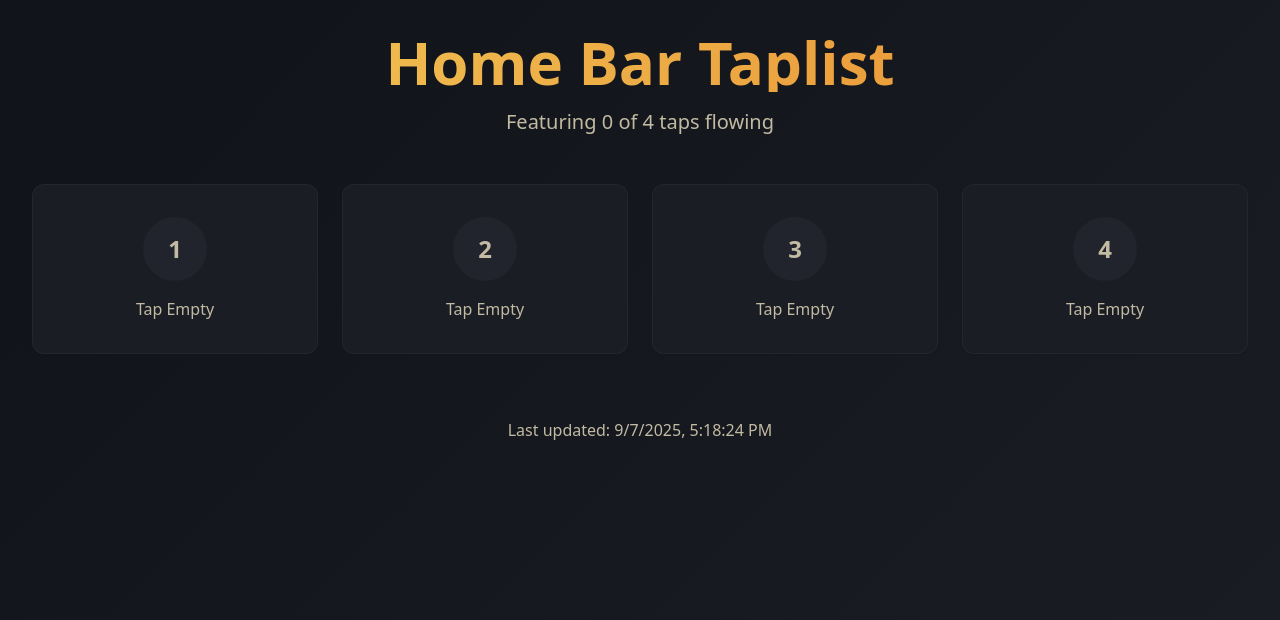
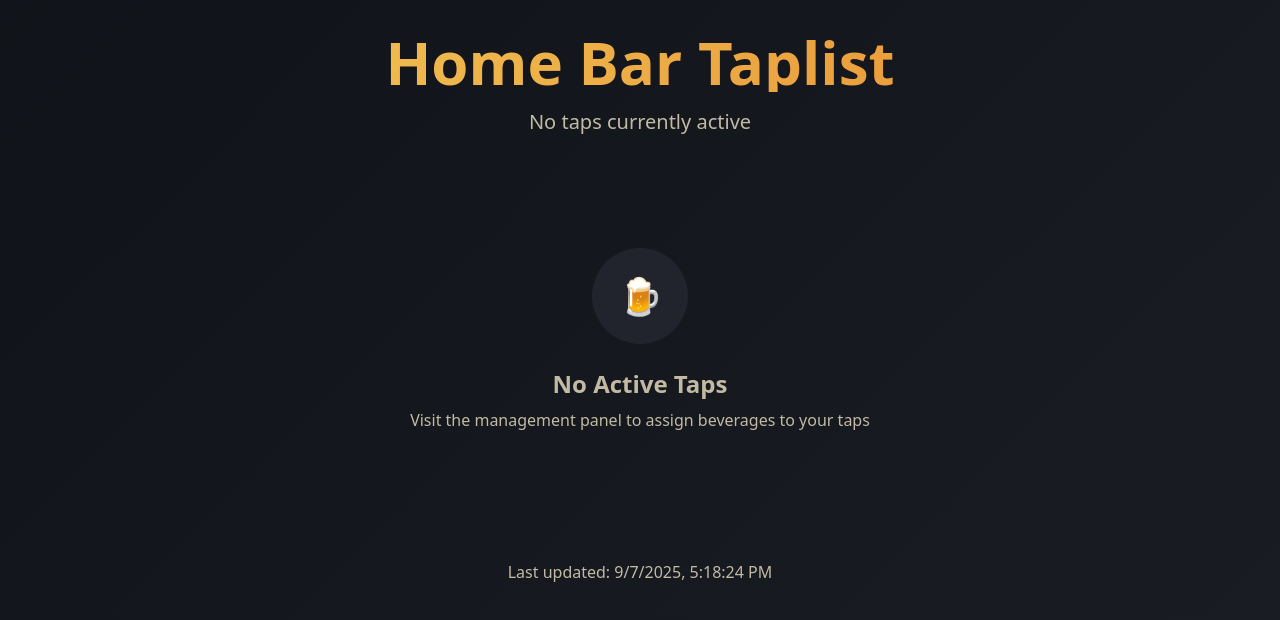
Before and after one commit to danpoirier401-hub/tap-shaper-hub, a React (Vite) app: page / in a window 1280 px wide. Shown: the top 620 px of the page. Built offline with nearby package versions, Linux system fonts and the light colour scheme; the HTML template or start-up script is replaced by a standard one.

Commit message:
Filter out empty taps

```diff
--- a/src/pages/Index.tsx
+++ b/src/pages/Index.tsx
@@ -3,6 +3,7 @@ import { TapCard } from '@/components/TapCard';
 
 const Index = () => {
   const { taps, settings } = useTaplistData();
+  const activeTaps = taps.filter(tap => tap.isActive && tap.beverage);
 
   return (
     <div className="min-h-screen relative">
@@ -21,16 +22,36 @@ const Index = () => {
           <div className="text-center mb-12">
             <h1 className="hero-title mb-4">{settings.title}</h1>
             <p className="text-xl text-muted-foreground">
-              Featuring {taps.filter(tap => tap.isActive).length} of 4 taps flowing
+              {activeTaps.length > 0
+                ? `Featuring ${activeTaps.length} tap${activeTaps.length === 1 ? '' : 's'} currently flowing`
+                : 'No taps currently active'
+              }
             </p>
           </div>
 
           {/* Tap Grid */}
-          <div className="grid grid-cols-1 md:grid-cols-2 lg:grid-cols-4 gap-6">
-            {taps.map((tap) => (
-              <TapCard key={tap.id} tap={tap} />
-            ))}
-          </div>
+          {activeTaps.length > 0 ? (
+            <div className={`grid gap-6 ${
+              activeTaps.length === 1 ? 'grid-cols-1 max-w-md mx-auto' :
+              activeTaps.length === 2 ? 'grid-cols-1 md:grid-cols-2 max-w-4xl mx-auto' :
+              activeTaps.length === 3 ? 'grid-cols-1 md:grid-cols-2 lg:grid-cols-3' :
+              'grid-cols-1 md:grid-cols-2 lg:grid-cols-4'
+            }`}>
+              {activeTaps.map((tap) => (
+                <TapCard key={tap.id} tap={tap} />
+              ))}
+            </div>
+          ) : (
+            <div className="text-center py-16">
+              <div className="w-24 h-24 mx-auto mb-6 rounded-full bg-muted flex items-center justify-center">
+                <span className="text-4xl">🍺</span>
+              </div>
+              <h3 className="text-2xl font-semibold text-muted-foreground mb-2">No Active Taps</h3>
+              <p className="text-muted-foreground">
+                Visit the management panel to assign beverages to your taps
+              </p>
+            </div>
+          )}
 
           {/* Footer */}
           <div className="text-center mt-16 text-muted-foreground">
```
